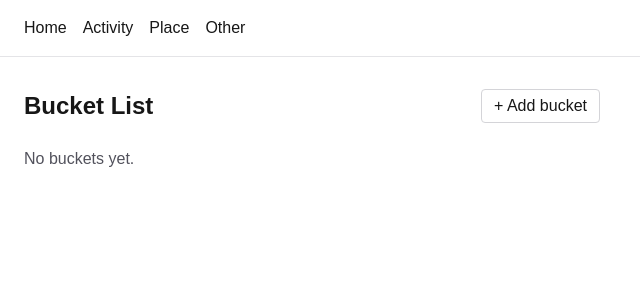
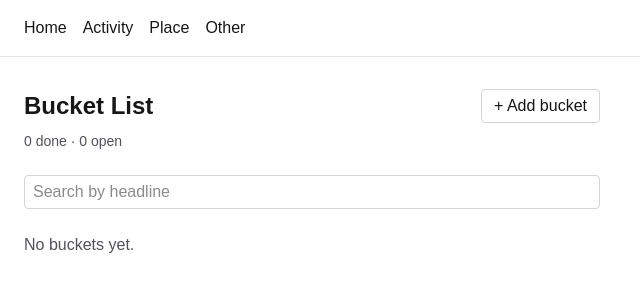
Before and after one commit to sus1hi/bucket-list-app, a Next.js app: page / in a window 1280 px wide. Shown: the top 300 px of the page, without its empty margins (0-640 px from the left). Built offline with nearby package versions, Linux system fonts and the light colour scheme.

Commit message:
Add category filtering, search, and done/open counter

```diff
--- a/app/category/[name]/page.tsx
+++ b/app/category/[name]/page.tsx
@@ -1,9 +1,49 @@
-export default async function CategoryPage({
+"use client";
+
+import { use } from "react";
+import { BucketList } from "@/components/BucketList";
+import { useBuckets } from "@/hooks/useBuckets";
+import { CATEGORIES } from "@/types/bucket";
+
+export default function CategoryPage({
   params,
 }: {
   params: Promise<{ name: string }>;
 }) {
-  const { name } = await params;
+  const { name } = use(params);
+  const { buckets, loaded } = useBuckets();
 
-  return <h1 className="text-2xl font-semibold">Category: {name}</h1>;
+  // Resolve the URL segment to the canonical category, so the heading always
+  // shows the official casing regardless of how the URL was typed.
+  const category = CATEGORIES.find(
+    (item) => item.toLowerCase() === name.toLowerCase(),
+  );
+
+  // Validity depends only on the URL, so this needs no stored data.
+  if (!category) {
+    return (
+      <div className="max-w-xl">
+        <h1 className="text-2xl font-semibold">Unknown category</h1>
+        <p className="mt-6 text-zinc-600 dark:text-zinc-400">
+          &quot;{name}&quot; is not one of {CATEGORIES.join(", ")}.
+        </p>
+      </div>
+    );
+  }
+
+  const matches = buckets.filter((bucket) => bucket.category === category);
+
+  return (
+    <div className="max-w-xl">
+      <h1 className="text-2xl font-semibold">Category: {category}</h1>
+
+      {loaded && matches.length === 0 && (
+        <p className="mt-6 text-zinc-600 dark:text-zinc-400">
+          No buckets in this category yet.
+        </p>
+      )}
+
+      {matches.length > 0 && <BucketList buckets={matches} />}
+    </div>
+  );
 }
--- a/app/page.tsx
+++ b/app/page.tsx
@@ -1,8 +1,8 @@
 "use client";
 
-import Link from "next/link";
 import { useState } from "react";
 import { BucketForm } from "@/components/BucketForm";
+import { BucketList } from "@/components/BucketList";
 import { Modal } from "@/components/Modal";
 import { useBuckets } from "@/hooks/useBuckets";
 import type { BucketInput } from "@/types/bucket";
@@ -10,11 +10,22 @@ import type { BucketInput } from "@/types/bucket";
 export default function Home() {
   const { buckets, loaded, addBucket } = useBuckets();
   const [isFormOpen, setIsFormOpen] = useState(false);
+  const [search, setSearch] = useState("");
 
   function handleCreate(input: BucketInput) {
     addBucket(input);
     setIsFormOpen(false);
   }
+
+  // An empty query matches every headline, so no special case is needed.
+  const query = search.trim().toLowerCase();
+  const visibleBuckets = buckets.filter((bucket) =>
+    bucket.headline.toLowerCase().includes(query),
+  );
+
+  // The counter reflects the full list, not the current search.
+  const doneCount = buckets.filter((bucket) => bucket.done).length;
+  const openCount = buckets.length - doneCount;
 
   return (
     <div className="max-w-xl">
@@ -29,30 +40,34 @@ export default function Home() {
         </button>
       </div>
 
+      {loaded && (
+        <p className="mt-2 text-sm text-zinc-600 dark:text-zinc-400">
+          {doneCount} done &middot; {openCount} open
+        </p>
+      )}
+
+      <input
+        type="search"
+        value={search}
+        onChange={(event) => setSearch(event.target.value)}
+        placeholder="Search by headline"
+        aria-label="Search buckets by headline"
+        className="mt-6 w-full rounded border border-zinc-300 px-2 py-1 dark:border-zinc-700 dark:bg-zinc-900"
+      />
+
       {loaded && buckets.length === 0 && (
         <p className="mt-6 text-zinc-600 dark:text-zinc-400">
           No buckets yet.
         </p>
       )}
 
-      {buckets.length > 0 && (
-        <ul className="mt-6 divide-y divide-zinc-200 dark:divide-zinc-800">
-          {buckets.map((bucket) => (
-            <li key={bucket.id} className="py-3">
-              <Link
-                href={`/buckets/${bucket.id}`}
-                className="font-medium hover:underline"
-              >
-                {bucket.headline}
-              </Link>
-              <p className="text-sm text-zinc-600 dark:text-zinc-400">
-                {bucket.category} &middot;{" "}
-                {bucket.done ? `Done (${bucket.doneDate})` : "Open"}
-              </p>
-            </li>
-          ))}
-        </ul>
+      {buckets.length > 0 && visibleBuckets.length === 0 && (
+        <p className="mt-6 text-zinc-600 dark:text-zinc-400">
+          No buckets match your search.
+        </p>
       )}
+
+      {visibleBuckets.length > 0 && <BucketList buckets={visibleBuckets} />}
 
       {isFormOpen && (
         <Modal title="New bucket" onClose={() => setIsFormOpen(false)}>
--- /dev/null
+++ b/components/BucketList.tsx
@@ -0,0 +1,23 @@
+import Link from "next/link";
+import type { Bucket } from "@/types/bucket";
+
+export function BucketList({ buckets }: { buckets: Bucket[] }) {
+  return (
+    <ul className="mt-6 divide-y divide-zinc-200 dark:divide-zinc-800">
+      {buckets.map((bucket) => (
+        <li key={bucket.id} className="py-3">
+          <Link
+            href={`/buckets/${bucket.id}`}
+            className="font-medium hover:underline"
+          >
+            {bucket.headline}
+          </Link>
+          <p className="text-sm text-zinc-600 dark:text-zinc-400">
+            {bucket.category} &middot;{" "}
+            {bucket.done ? `Done (${bucket.doneDate})` : "Open"}
+          </p>
+        </li>
+      ))}
+    </ul>
+  );
+}
```
